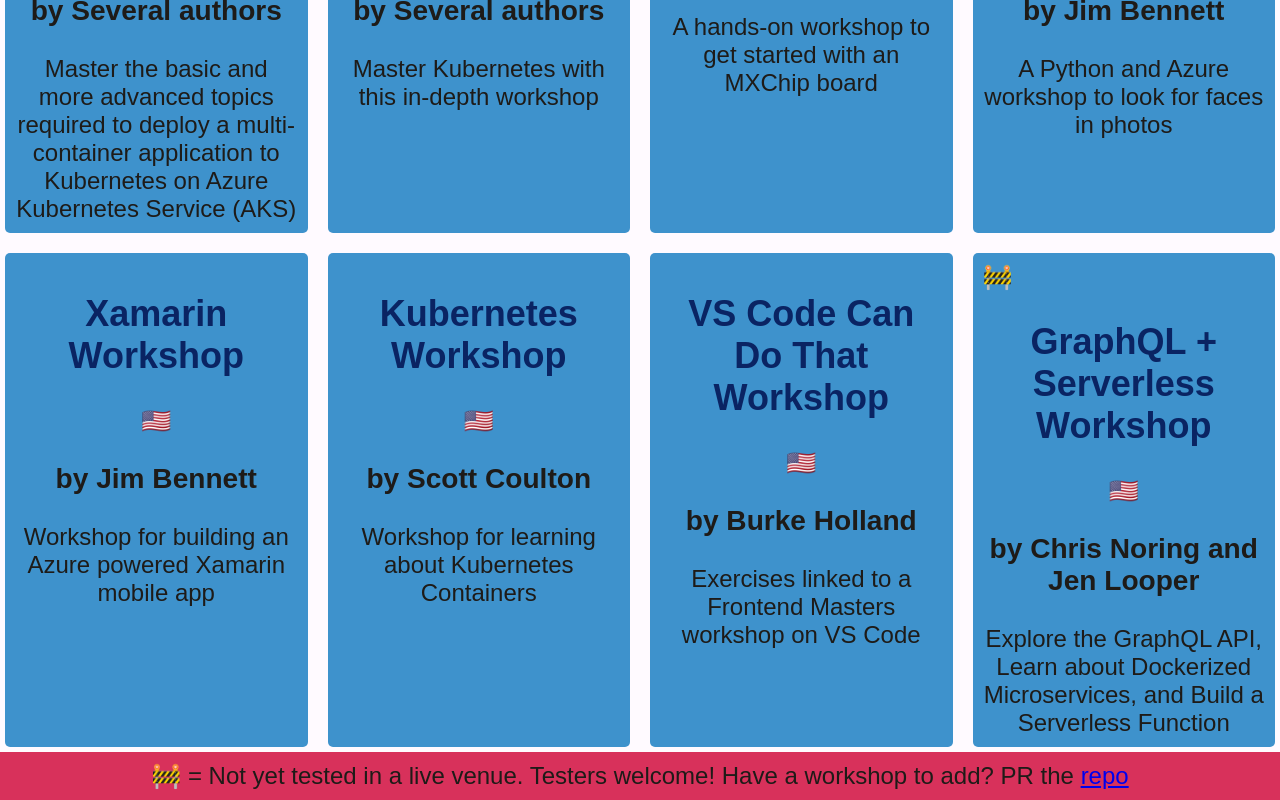
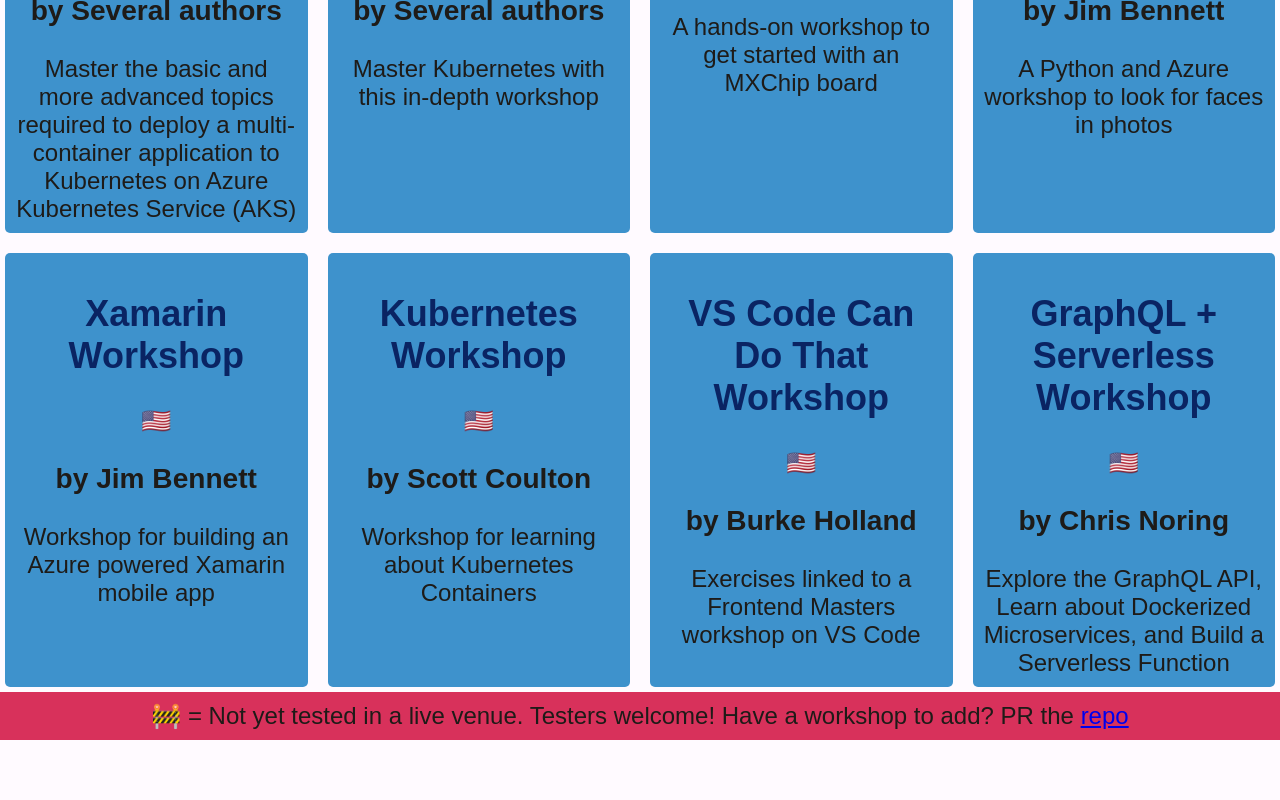
Before and after one commit to jlooper/howdoievendev, a Vue app: page / in a window 1280 px wide. Shown: the part 1782-2582 px from the top of the page. After the commit the page ends 2522 px from the top, so only its background shows below. Built offline with nearby package versions, Linux system fonts and the light colour scheme.

Commit message:
revising last workshop link for final version

```diff
--- a/src/components/Home.vue
+++ b/src/components/Home.vue
@@ -22,7 +22,9 @@
     </div>
     <footer>
       🚧 = Not yet tested in a live venue. Testers welcome! Have a workshop to add? PR the
-      <a href="https://github.com/jlooper/howdoievendev">repo</a>
+      <a
+        href="https://github.com/jlooper/howdoievendev"
+      >repo</a>
     </footer>
   </div>
 </template>
@@ -162,11 +164,11 @@ export default {
         },
         {
           title: "GraphQL + Serverless Workshop",
-          authors: "Chris Noring and Jen Looper",
+          authors: "Chris Noring",
           blurb:
             "Explore the GraphQL API, Learn about Dockerized Microservices, and Build a Serverless Function",
-          link: "https://graphql-serverless-workshop.azurewebsites.net/",
-          ready: false,
+          link: "http://aka.ms/graphql-workshop",
+          ready: true,
           language: "🇺🇸"
         }
       ]
```
